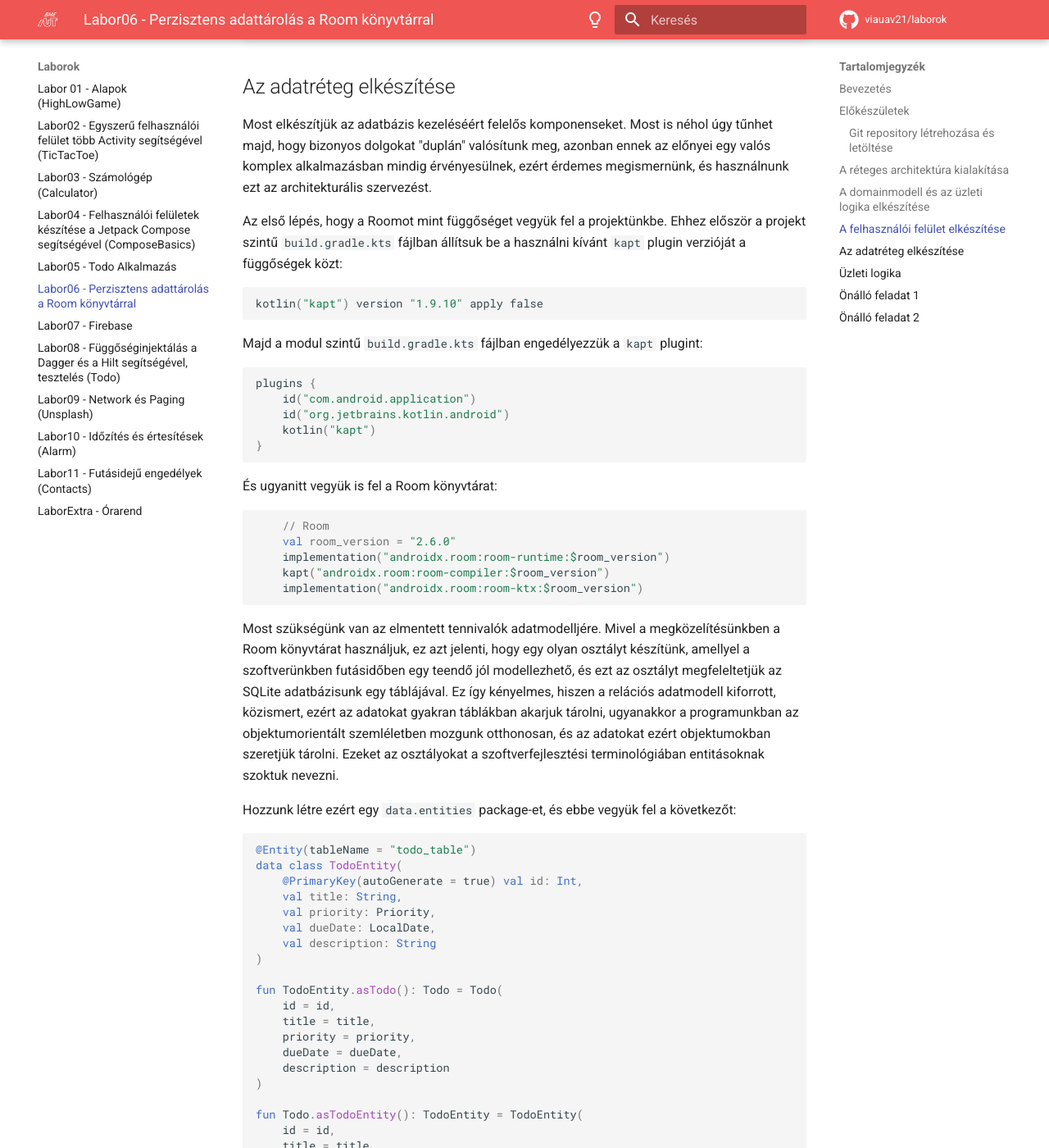
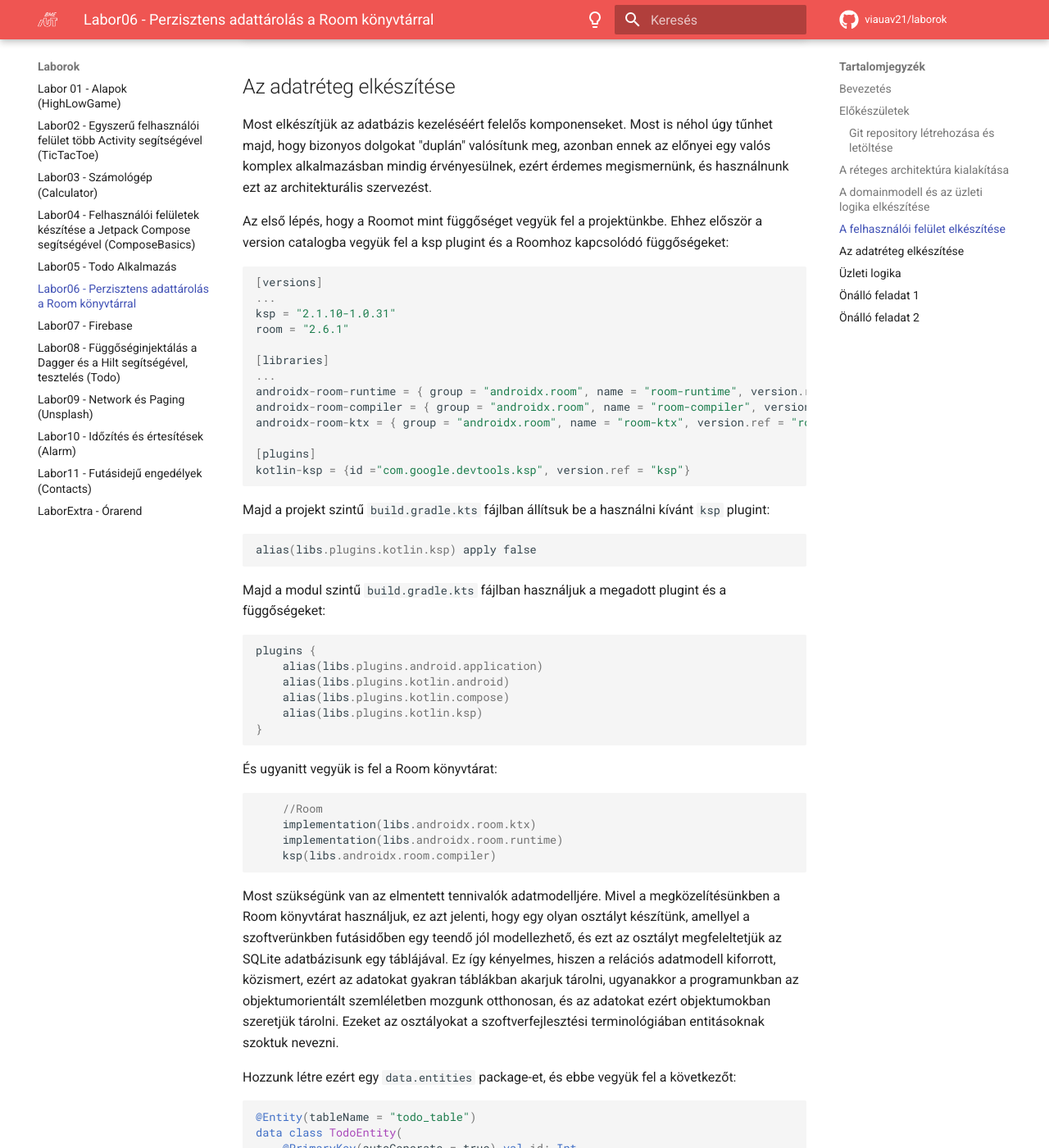
Before and after one commit to VIAUAV21/laborok, an MkDocs documentation site: the page built from docs/laborok/persistence/index.md, in a window 1280 px wide and 1400 px high, scrolled down 3517 px. Shown: the whole window at 82% size. Built offline with MkDocs 1.6.1 and Material for MkDocs 9.7.7, drawn with Linux system fonts in a browser that asks for light colours; comment, search, counter and statistics services are not loaded.

Commit message:
2025 F1 Lab06 update

````diff
--- a/docs/laborok/persistence/index.md
+++ b/docs/laborok/persistence/index.md
@@ -77,30 +77,50 @@ A felületi elemek elkészítése után gondoskodni kell a köztük történő n
 
 Most elkészítjük az adatbázis kezeléséért felelős komponenseket. Most is néhol úgy tűnhet majd, hogy bizonyos dolgokat "duplán" valósítunk meg, azonban ennek az előnyei egy valós komplex alkalmazásban mindig érvényesülnek, ezért érdemes megismernünk, és használnunk ezt az architekturális szervezést.
 
-Az első lépés, hogy a Roomot mint függőséget vegyük fel a projektünkbe. Ehhez először a projekt szintű `build.gradle.kts` fájlban állítsuk be a használni kívánt `kapt` plugin verzióját a függőségek közt:
+Az első lépés, hogy a Roomot mint függőséget vegyük fel a projektünkbe. Ehhez először a version catalogba vegyük fel a ksp plugint és a Roomhoz kapcsolódó függőségeket:
+
+
 
 ```kotlin
-kotlin("kapt") version "1.9.10" apply false
+[versions]
+...
+ksp = "2.1.10-1.0.31"
+room = "2.6.1"
+
+[libraries]
+...
+androidx-room-runtime = { group = "androidx.room", name = "room-runtime", version.ref = "room" }
+androidx-room-compiler = { group = "androidx.room", name = "room-compiler", version.ref = "room" }
+androidx-room-ktx = { group = "androidx.room", name = "room-ktx", version.ref = "room" }
+
+[plugins]
+kotlin-ksp = {id ="com.google.devtools.ksp", version.ref = "ksp"}
 ```
 
-Majd a modul szintű `build.gradle.kts` fájlban engedélyezzük a `kapt` plugint:
+Majd a projekt szintű `build.gradle.kts` fájlban állítsuk be a használni kívánt `ksp` plugint:
+
+```kotlin
+alias(libs.plugins.kotlin.ksp) apply false
+```
+
+Majd a modul szintű `build.gradle.kts` fájlban használjuk a megadott plugint és a függőségeket:
 
 ```kotlin
 plugins {
-    id("com.android.application")
-    id("org.jetbrains.kotlin.android")
-    kotlin("kapt")
+    alias(libs.plugins.android.application)
+    alias(libs.plugins.kotlin.android)
+    alias(libs.plugins.kotlin.compose)
+    alias(libs.plugins.kotlin.ksp)
 }
 ```
 
 És ugyanitt vegyük is fel a Room könyvtárat:
 
 ```kotlin
-    // Room
-    val room_version = "2.6.0"
-    implementation("androidx.room:room-runtime:$room_version")
-    kapt("androidx.room:room-compiler:$room_version")
-    implementation("androidx.room:room-ktx:$room_version")
+    //Room
+    implementation(libs.androidx.room.ktx)
+    implementation(libs.androidx.room.runtime)
+    ksp(libs.androidx.room.compiler)
 ```
 
 Most szükségünk van az elmentett tennivalók adatmodelljére. Mivel a megközelítésünkben a Room könyvtárat használjuk, ez azt jelenti, hogy egy olyan osztályt készítünk, amellyel a szoftverünkben futásidőben egy teendő jól modellezhető, és ezt az osztályt megfeleltetjük az SQLite adatbázisunk egy táblájával. Ez így kényelmes, hiszen a relációs adatmodell kiforrott, közismert, ezért az adatokat gyakran táblákban akarjuk tárolni, ugyanakkor a programunkban az objektumorientált szemléletben mozgunk otthonosan, és az adatokat ezért objektumokban szeretjük tárolni. Ezeket az osztályokat a szoftverfejlesztési terminológiában entitásoknak szoktuk nevezni.
````
